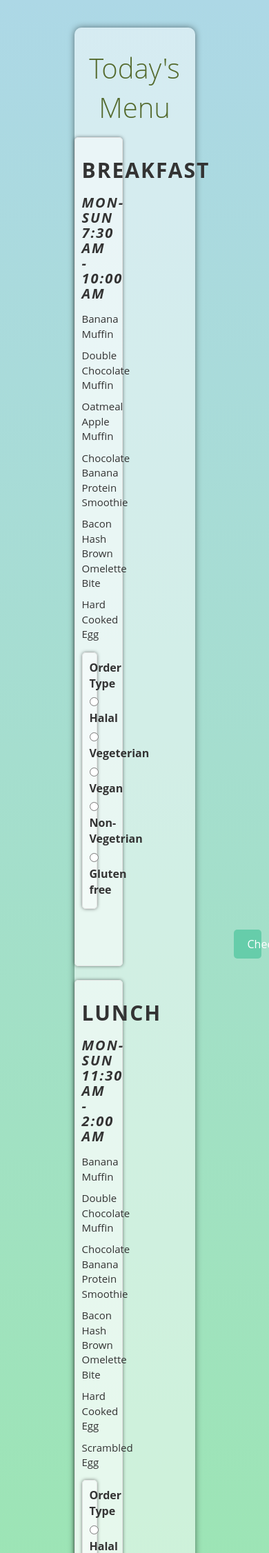
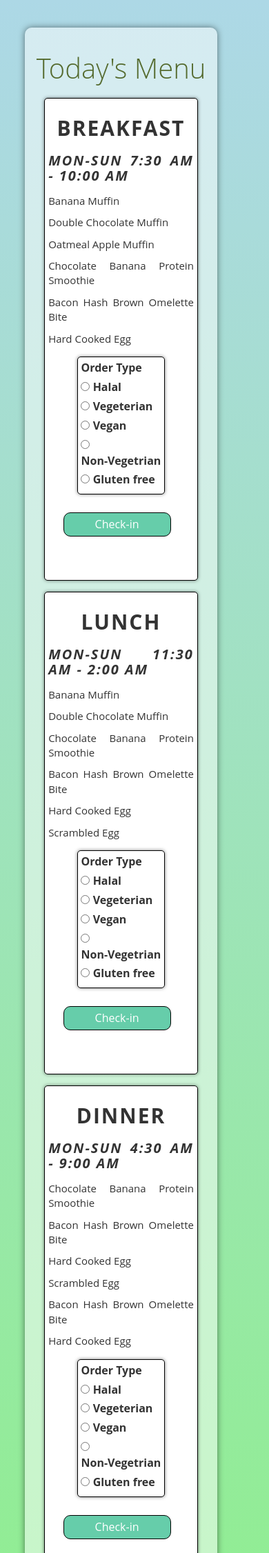
Before and after one commit to mchilekar/DGIN5201, a PHP site: page /employee/ in a window 390 px wide; the page is wider, and only the part inside the window is pictured. Shown: the top 2252 px of that part at 69% size. Run offline with PHP 8.4, Linux system fonts and the light colour scheme.

Commit message:
Update styles.css
Replaced css with Akshay's css

```diff
--- a/css/styles.css
+++ b/css/styles.css
@@ -132,7 +132,7 @@
 }
 
 .jumbotron {
-    width: 50%;
+    width: 90%;
     align-content: center;
     border-radius: 10px;
     box-shadow: 0px 0px 10px rgba(0, 0, 0, 0.5);
@@ -242,3 +268,137 @@
 .form-column-2 .btn:hover {
     background-color: #0069d9;
 }
+
+
+#col-1, #col-2, #col-3 {
+            float: left;
+            border:  solid black 1px;
+            text-align: center;
+            display: inline-block;
+            background: #fff;
+            padding-top:  1em;
+            margin-bottom:  1em;
+            width: 25%;
+            margin-left: 6%;
+            -webkit-box-sizing: border-box;
+            -moz-box-sizing: border-box;
+            box-sizing: border-box;
+            padding: 5px;
+            height: 700px;
+    }
+
+#col-1-1, #col-2-1, #col-3-1 {
+            border:  solid black 1px;
+            text-align: center;
+            display: inline-block;
+            background: #fff;
+            padding-top:  1em;
+            margin-bottom:  1em;
+            width: 50%;
+            margin-left: 6%;
+            -webkit-box-sizing: border-box;
+            -moz-box-sizing: border-box;
+            box-sizing: border-box;
+            padding: 5px;
+    }
+
+#breakfastcheckin, #lunchcheckin, #dinnercheckin {
+            border:  solid black 1px;
+            text-align: center;
+            padding-top:  1em;
+            margin-bottom:  1em;
+            margin-left: 5.5%;
+            -webkit-box-sizing: border-box;
+            -moz-box-sizing: border-box;
+            box-sizing: border-box;
+            padding: 5px;
+    }
+
+    /* Smarphone Portrait Mode */
+@media (max-width:640px){
+    /* css rules go here*/
+    body {
+        width: 90%;
+        background-color: #ededed;
+    }
+    #col-1,#col-2,#col-3{
+        display: block;
+        width: 80%;
+        text-align: justify;
+        margin-left: 10%;
+        border: solid black 1px;
+        padding:2%;
+        background: #fff;
+        -webkit-box-sizing: border-box;
+        -moz-box-sizing: border-box;
+        box-sizing: border-box;
+    }
+    #col-1-1, #col-2-1, #col-3-1 {
+        display: block;
+        box-align: center;
+        width: 60%;
+        text-align: justify;
+        margin: 0 auto;
+        margin-bottom: 1em;
+        border: solid black 1px;
+        padding:2%;
+        background: #fff;
+    }
+    .btn {
+        position: absolute;
+        margin-left: 50%;
+        display: block;
+        box-align: center;
+        border-radius: 10px;
+        font-size: 16px;
+    }
+
+    footer{
+        display: block;
+        text-align: center;
+    }
+}
+
+
+/* Tablet Portrait Mode */
+@media (min-width:641px) and (max-width:991px){
+    body {
+        width: 98%;
+        background-color: #ededed;
+    }
+    #col-1,#col-2{
+        float:left;
+        display: block;
+        width: 48%;
+        text-align: center;
+        padding: 5px;
+        border: solid black 1px;
+        background: #fff;
+        -webkit-box-sizing: border-box;
+        -moz-box-sizing: border-box;
+        box-sizing: border-box;
+        margin-right: 1%;
+        margin-left:  1%;
+        margin-bottom:  1em;
+        height: 50%;
+    }
+    #col-3{
+        clear: both;
+        padding-top: 5px;
+        display: block;
+        margin-left: 25%;
+        width: 50%;
+        text-align: center;
+        border: solid black 1px;
+        background: #fff;
+        -webkit-box-sizing: border-box;
+        -moz-box-sizing: border-box;
+        box-sizing: border-box;
+        padding: 5px;
+    }
+    footer{
+        display: block;
+        text-align: center;
+    }
+
+}
```
Also changed, not shown: other parts of css/styles.css (+27 -1 lines).
